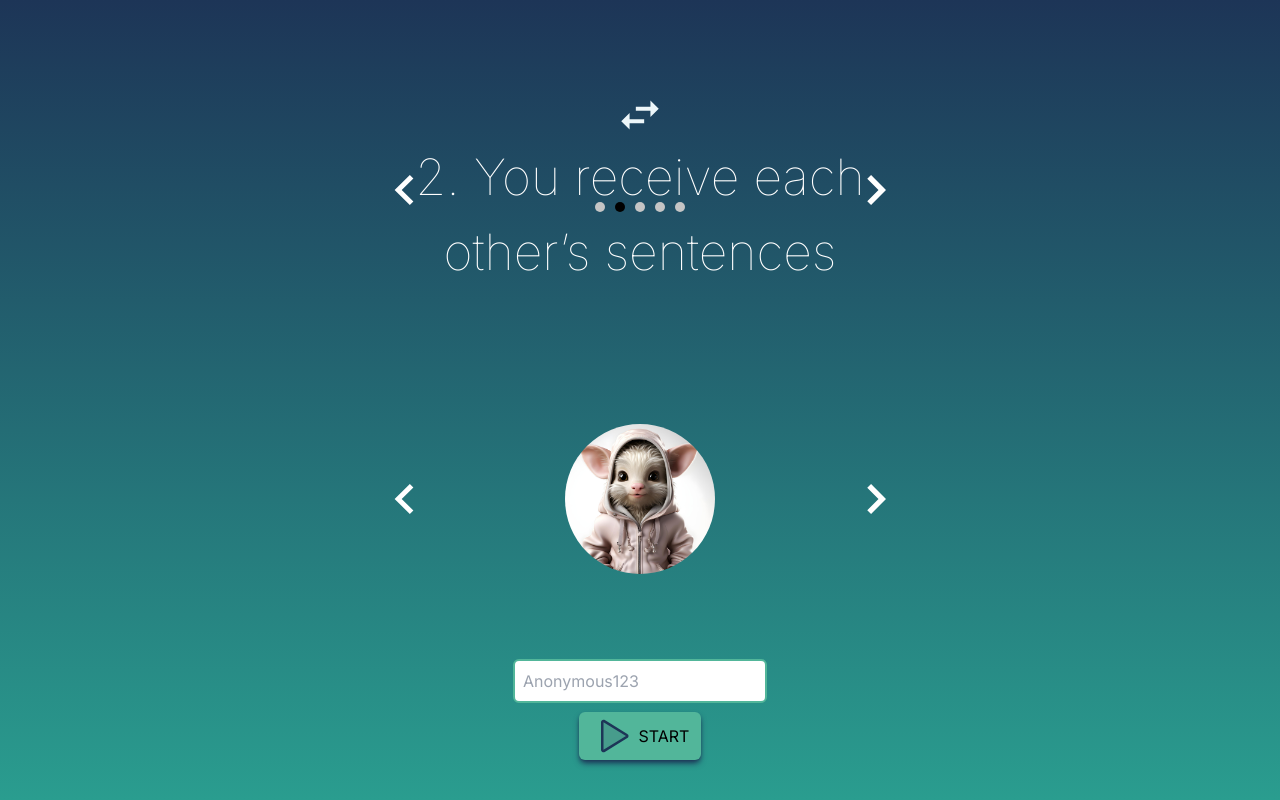
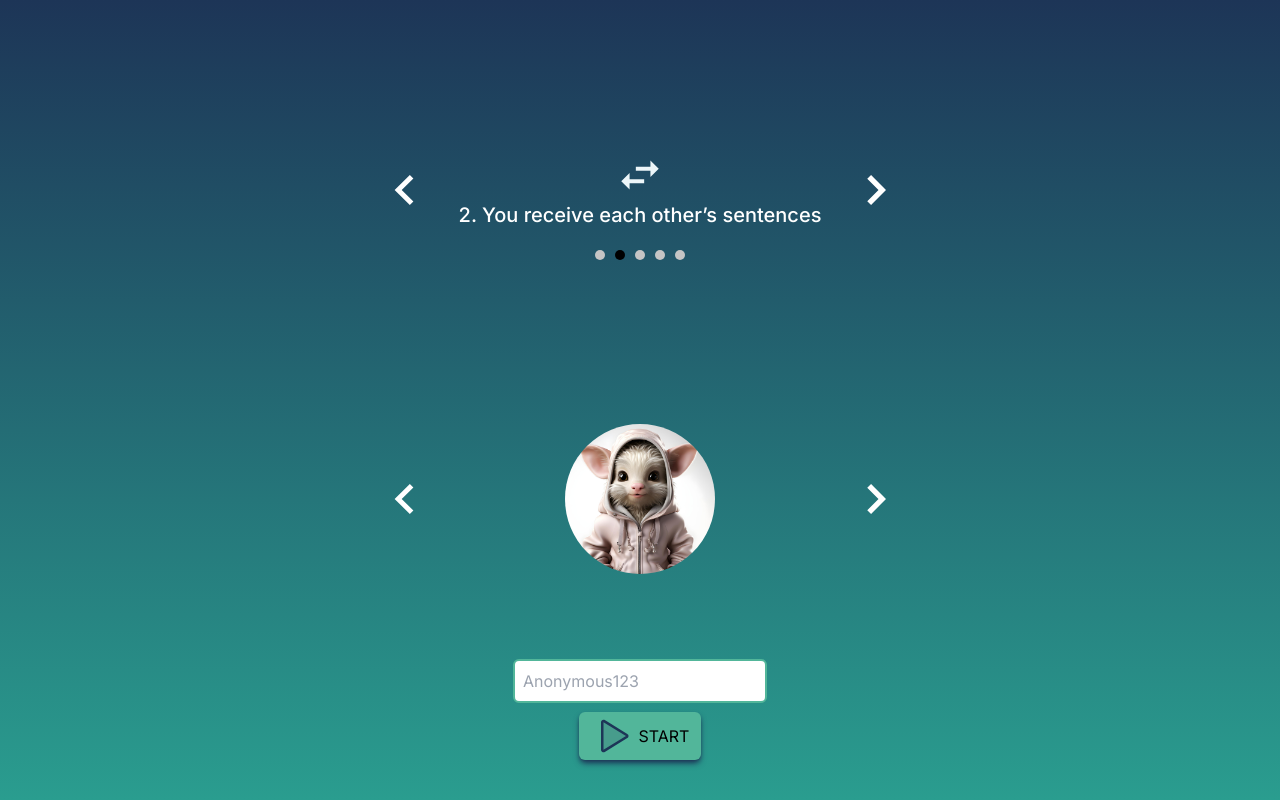
Before and after one commit to dylancobb/in-house-project, a Next.js app: page / in a window 1280 px wide. Built offline with nearby package versions, Linux system fonts and the light colour scheme; no server answers.

Commit message:
fix text formatting now turbo is turned off (weird bug)

```diff
--- a/app/components/InstructionsSlider/instructions-styles.css
+++ b/app/components/InstructionsSlider/instructions-styles.css
@@ -3,9 +3,9 @@
   display: flex;
   align-items: center;
   justify-content: center;
-  font-size: 50px;
+  font-size: 20px;
   color: #fff;
-  font-weight: 100;
+  font-weight: 500;
   height: 300px;
   max-height: 100vh;
 }
@@ -23,7 +23,7 @@ p {
   padding: 10px 0;
   justify-content: center;
   position: absolute;
-  top: 12em;
+  top: 15em;
 }
 
 .dot {
```
